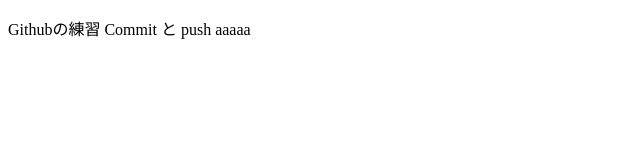
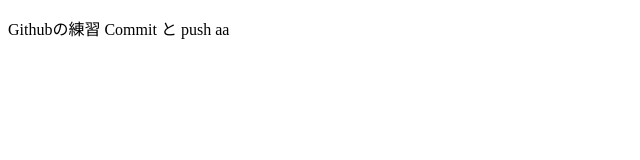
Before and after one commit to takahito-0207/gittest, a plain HTML site: page test.html in a window 1280 px wide. Shown: the full height of the page, 0-640 px from the left. Drawn offline with Linux system fonts and the light colour scheme.

Commit message:
test修正

```diff
--- a/test.html
+++ b/test.html
@@ -10,7 +10,7 @@
     <p>
         Githubの練習
         Commit と push
-        aaaaa
+        aa
     </p>
 </body>
 </html>
```
